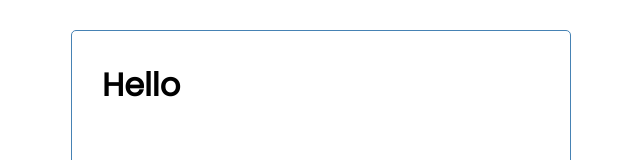
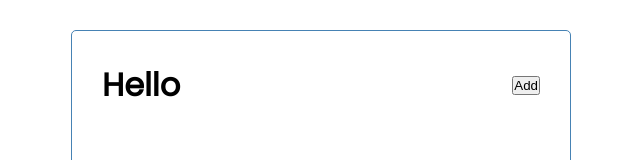
Before and after one commit to czwartaoslpoj/task_app_with_react, a React (Create React App) app: page / in a window 1280 px wide. Shown: the top 160 px of the page, without its empty margins (319-959 px from the left). Built offline with nearby package versions, Linux system fonts and the light colour scheme.

Commit message:
Add button

```diff
--- a/src/components/Header.js
+++ b/src/components/Header.js
@@ -1,9 +1,14 @@
-const Header = (props) => {
+const Header = ({ title }) => {
     return (
-        <header>
-            <h1> {props.title} </h1>
+        <header className='header'>
+            <h1> { title } </h1>
+            <button classsName='btn'>Add</button>
         </header>
     )
 }
 
+Header.defaultProps = {
+    title: 'Task Tracker',
+}
+
 export default Header
```
